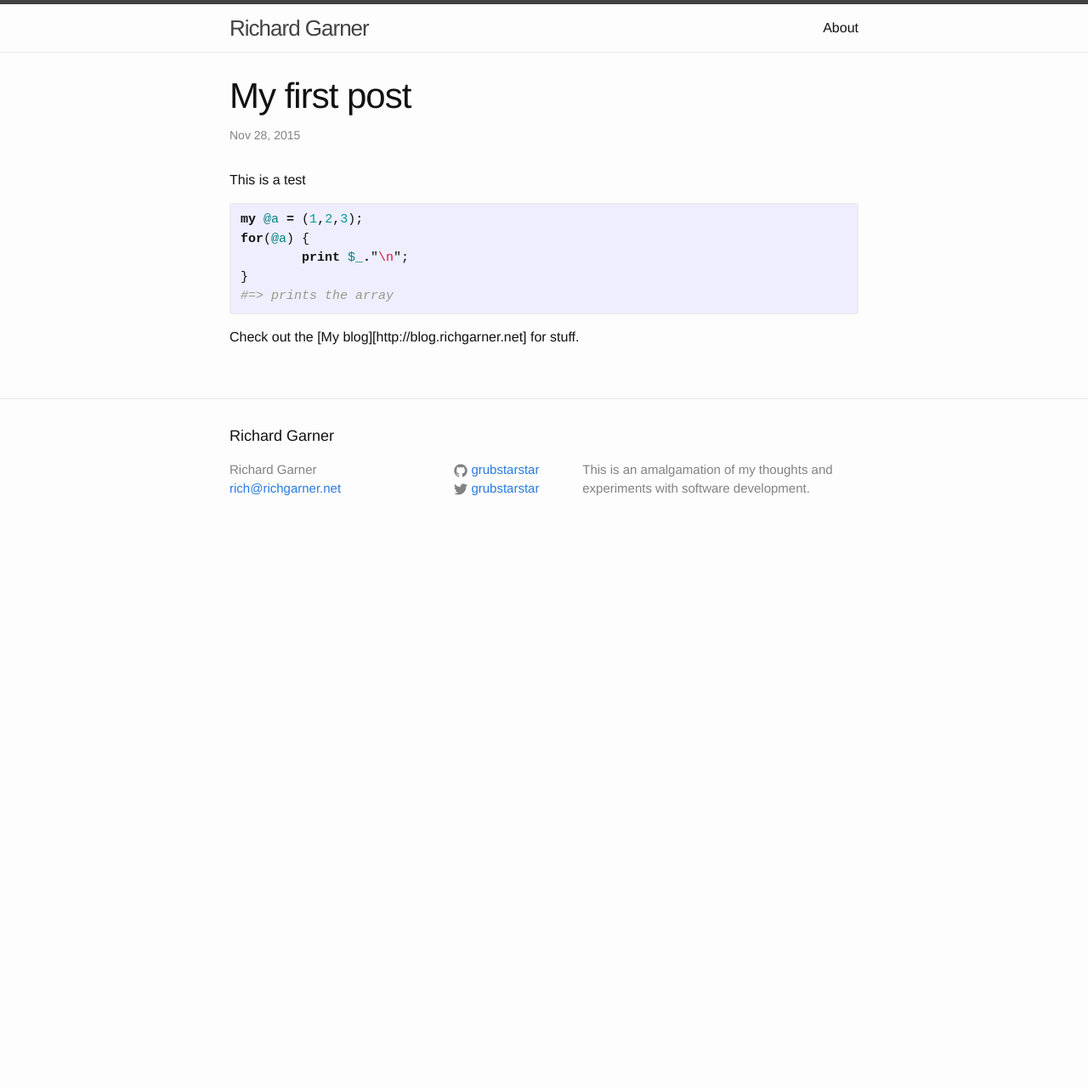
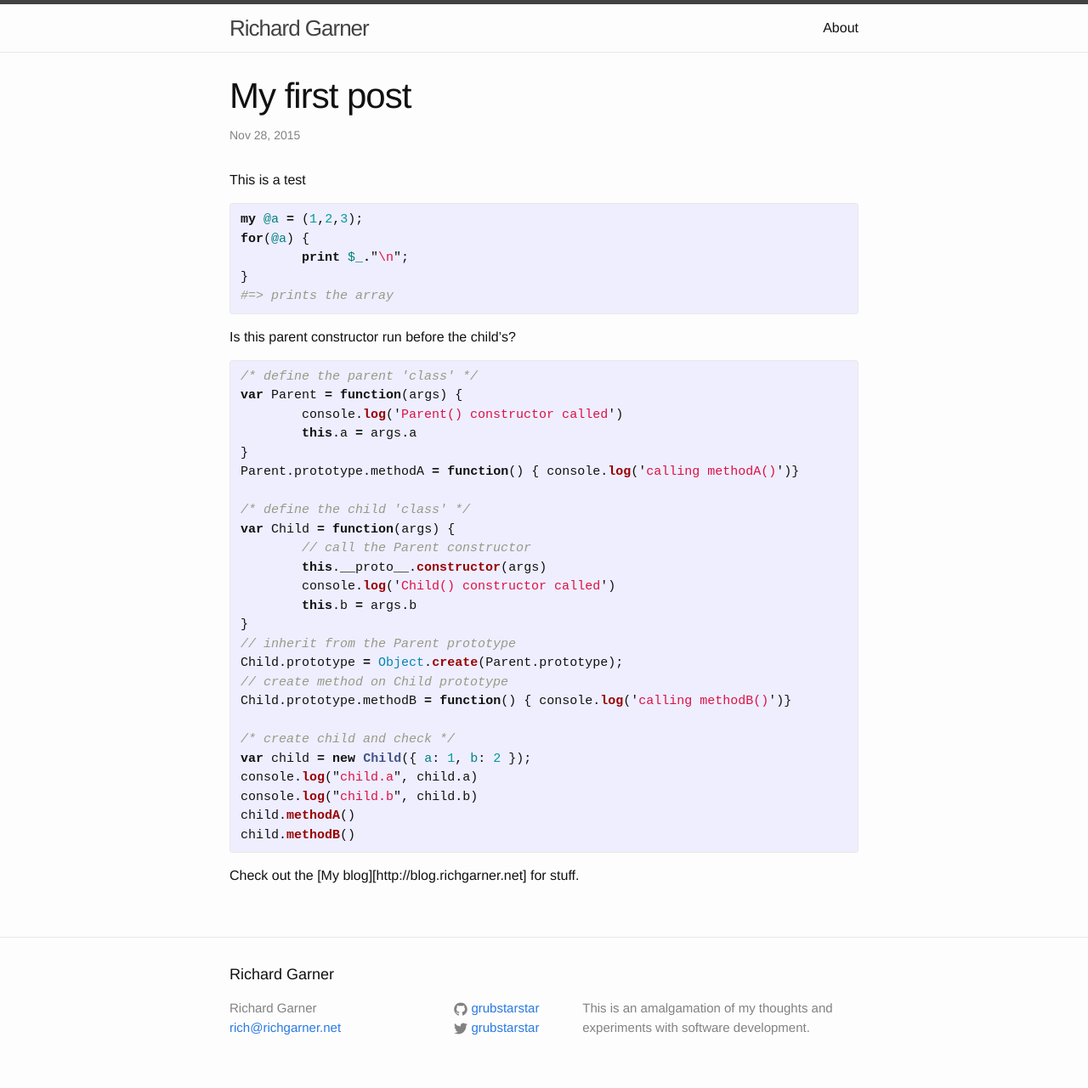
Before and after one commit to grubstarstar/grubstarstar.github.io, a Jekyll site: the page built from _posts/2015-11-28-first-post.markdown, in a window 1280 px wide. Shown: the whole page at 85% size. Built offline with Jekyll 4.4.1, drawn with Linux system fonts in a browser that asks for light colours; before the commit the page ends 900 px from its top, so only the background shows below that.

Commit message:
added some code stuff

```diff
--- a/_posts/2015-11-28-first-post.markdown
+++ b/_posts/2015-11-28-first-post.markdown
@@ -14,6 +14,35 @@ for(@a) {
 #=> prints the array
 {% endhighlight %}
 
+Is this parent constructor run before the child's?
+{% highlight javascript %}
+/* define the parent 'class' */
+var Parent = function(args) {
+	console.log('Parent() constructor called')
+	this.a = args.a
+}
+Parent.prototype.methodA = function() { console.log('calling methodA()')}
+
+/* define the child 'class' */
+var Child = function(args) {
+	// call the Parent constructor
+	this.__proto__.constructor(args)
+	console.log('Child() constructor called')
+	this.b = args.b
+}
+// inherit from the Parent prototype
+Child.prototype = Object.create(Parent.prototype);
+// create method on Child prototype
+Child.prototype.methodB = function() { console.log('calling methodB()')}
+
+/* create child and check */
+var child = new Child({ a: 1, b: 2 });
+console.log("child.a", child.a)
+console.log("child.b", child.b)
+child.methodA()
+child.methodB()
+{% endhighlight %}
+
 Check out the [My blog][http://blog.richgarner.net] for stuff.
 
 [jekyll]:      http://jekyllrb.com
```
